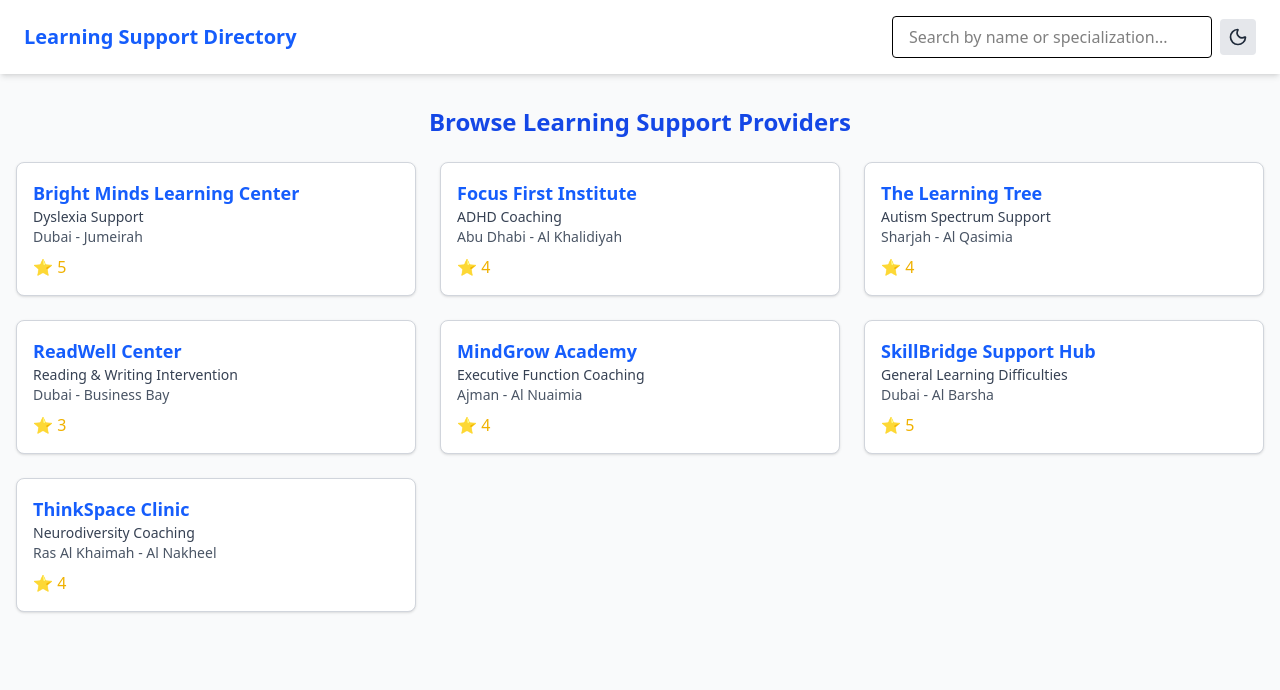
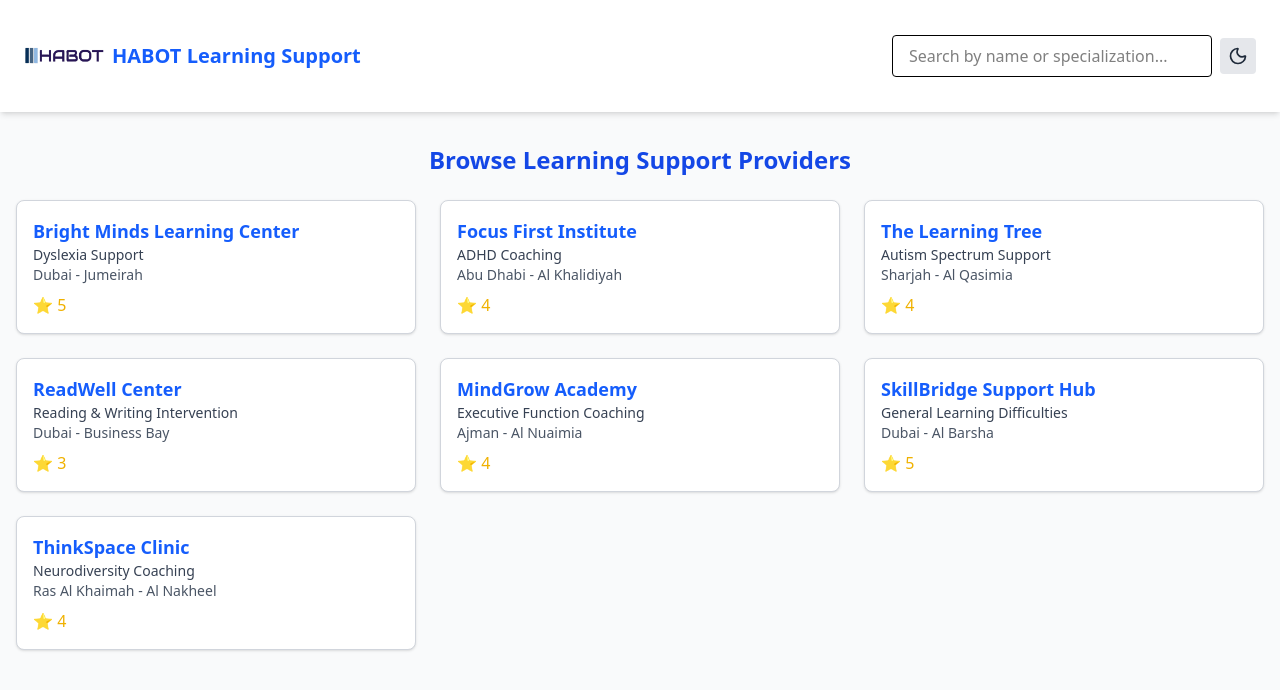
Before and after one commit to TapasyaPateriya04/Learning-Support-Directory, a React (Vite) app: page / in a window 1280 px wide. Shown: the top 690 px of the page. Built offline with nearby package versions, Linux system fonts and the light colour scheme.

Commit message:
Update navbar.jsx

```diff
--- a/src/components/navbar.jsx
+++ b/src/components/navbar.jsx
@@ -1,6 +1,7 @@
 import { useNavigate } from 'react-router-dom';
 import { useState } from 'react';
 import ThemeToggle from './ThemeToggle';
+import HabotLogo2 from '../assets/HabotLogo2.png'; // ✅ import the logo
 
 function Navbar({ onSearch }) {
   const [searchTerm, setSearchTerm] = useState('');
@@ -22,9 +23,16 @@ function Navbar({ onSearch }) {
     <nav className="bg-white dark:bg-gray-900 text-black dark:text-white shadow-md px-6 py-4 flex flex-col sm:flex-row sm:items-center sm:justify-between gap-4 sm:gap-0 transition-colors duration-300">
       <div
         onClick={handleLogoClick}
-        className="text-xl font-bold text-blue-600 dark:text-blue-400 cursor-pointer"
+        className="flex items-center gap-2 cursor-pointer"
       >
-        Learning Support Directory
+        <img
+          src={HabotLogo2}
+          alt="Habot Logo"
+          className="w-20 h-20 object-contain"
+/>
+        <span className="text-xl font-bold text-blue-600 dark:text-blue-400">
+          HABOT Learning Support
+        </span>
       </div>
 
       <div className="flex items-center w-full sm:w-auto gap-2">
```
